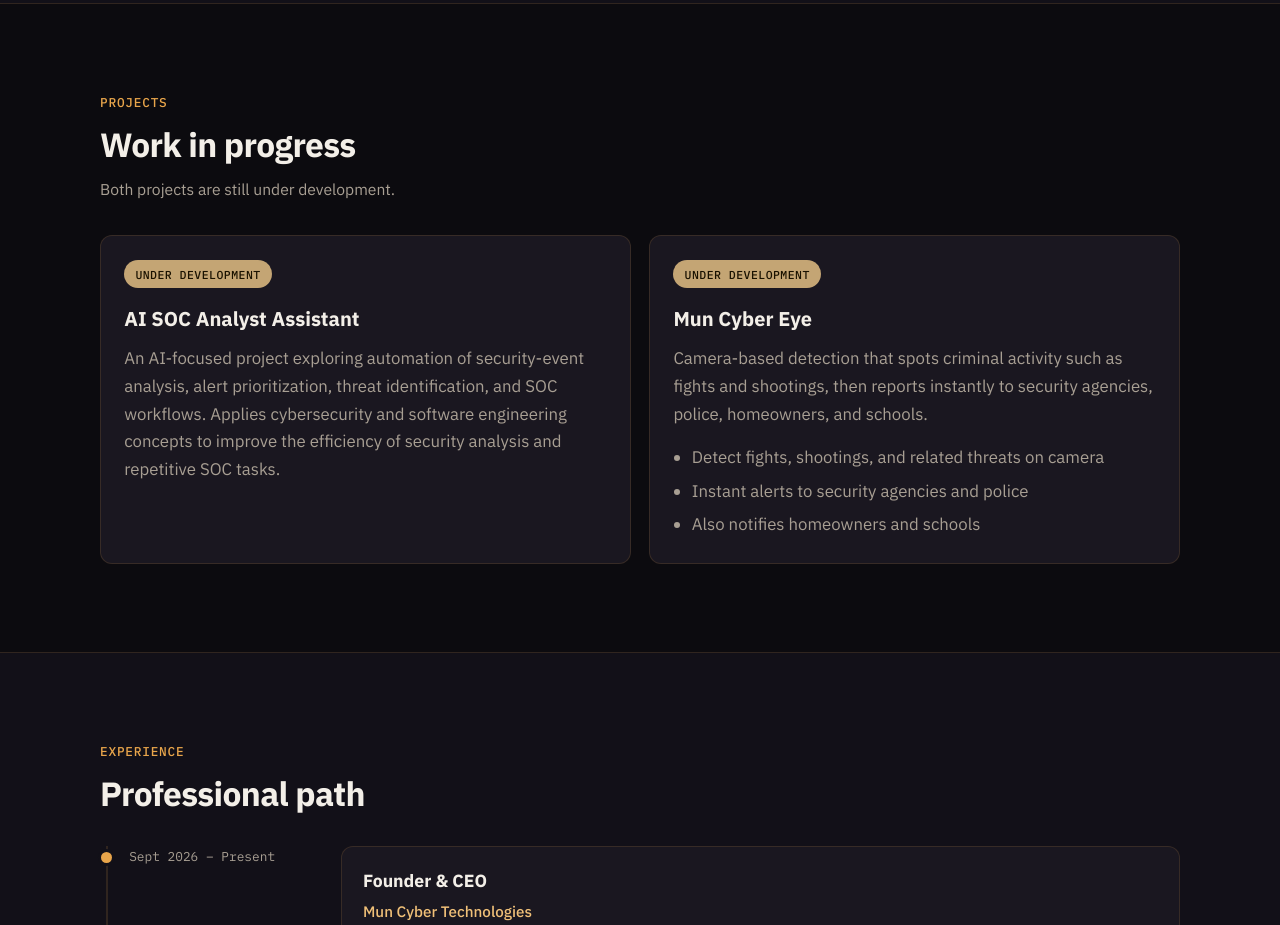
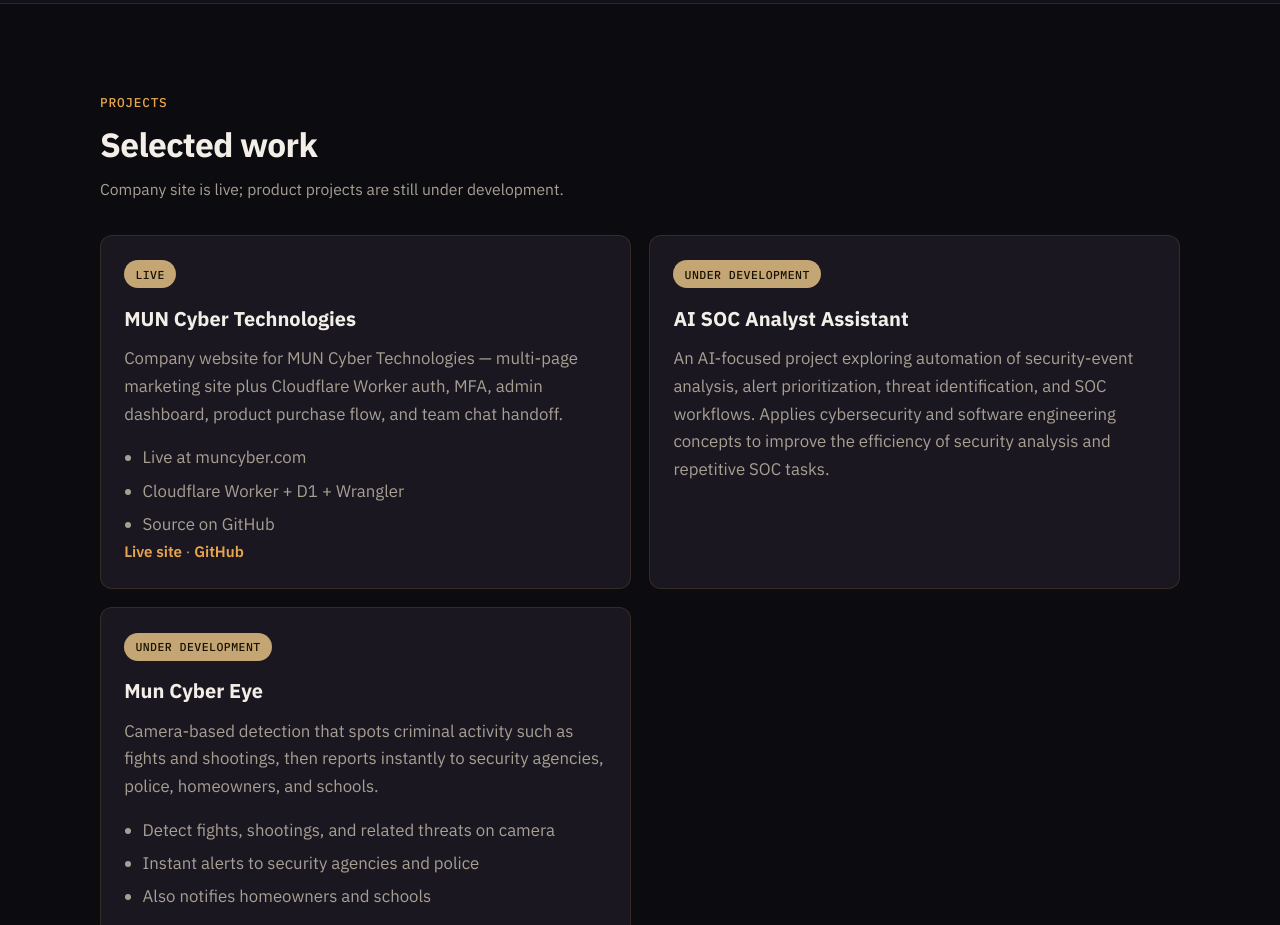
Before and after one commit to ataallan/allan-munyira-portfolio, a plain HTML site: page index.html in a window 1280 px wide. Shown: the part 2020-2945 px from the top of the page. Drawn offline with Linux system fonts and the light colour scheme.

Commit message:
Link MUN Cyber Technologies project to GitHub and live site
Add company site card in Projects with muncyber.com and repo links.

```diff
--- a/css/styles.css
+++ b/css/styles.css
@@ -858,3 +858,19 @@
     justify-self: start;
   }
 }
+
+
+.project-links {
+  margin: 1rem 0 0;
+  font-size: 0.95rem;
+}
+
+.project-links a {
+  color: var(--accent);
+  text-decoration: none;
+  font-weight: 600;
+}
+
+.project-links a:hover {
+  text-decoration: underline;
+}
--- a/index.html
+++ b/index.html
@@ -173,10 +173,28 @@
       <div class="container">
         <header class="section-header">
           <p class="eyebrow">Projects</p>
-          <h2 id="projects-heading">Work in progress</h2>
-          <p class="section-note">Both projects are still under development.</p>
+          <h2 id="projects-heading">Selected work</h2>
+          <p class="section-note">Company site is live; product projects are still under development.</p>
         </header>
         <div class="projects-grid">
+          <article class="project-card">
+            <div class="project-badge" role="status">Live</div>
+            <h3>MUN Cyber Technologies</h3>
+            <p>
+              Company website for MUN Cyber Technologies — multi-page marketing site plus Cloudflare
+              Worker auth, MFA, admin dashboard, product purchase flow, and team chat handoff.
+            </p>
+            <ul class="project-points">
+              <li>Live at muncyber.com</li>
+              <li>Cloudflare Worker + D1 + Wrangler</li>
+              <li>Source on GitHub</li>
+            </ul>
+            <p class="project-links">
+              <a href="https://muncyber.com" target="_blank" rel="noopener noreferrer">Live site</a>
+              ·
+              <a href="https://github.com/ataallan/mun-cyber-technologies" target="_blank" rel="noopener noreferrer">GitHub</a>
+            </p>
+          </article>
           <article class="project-card">
             <div class="project-badge" role="status">Under development</div>
             <h3>AI SOC Analyst Assistant</h3>
```
